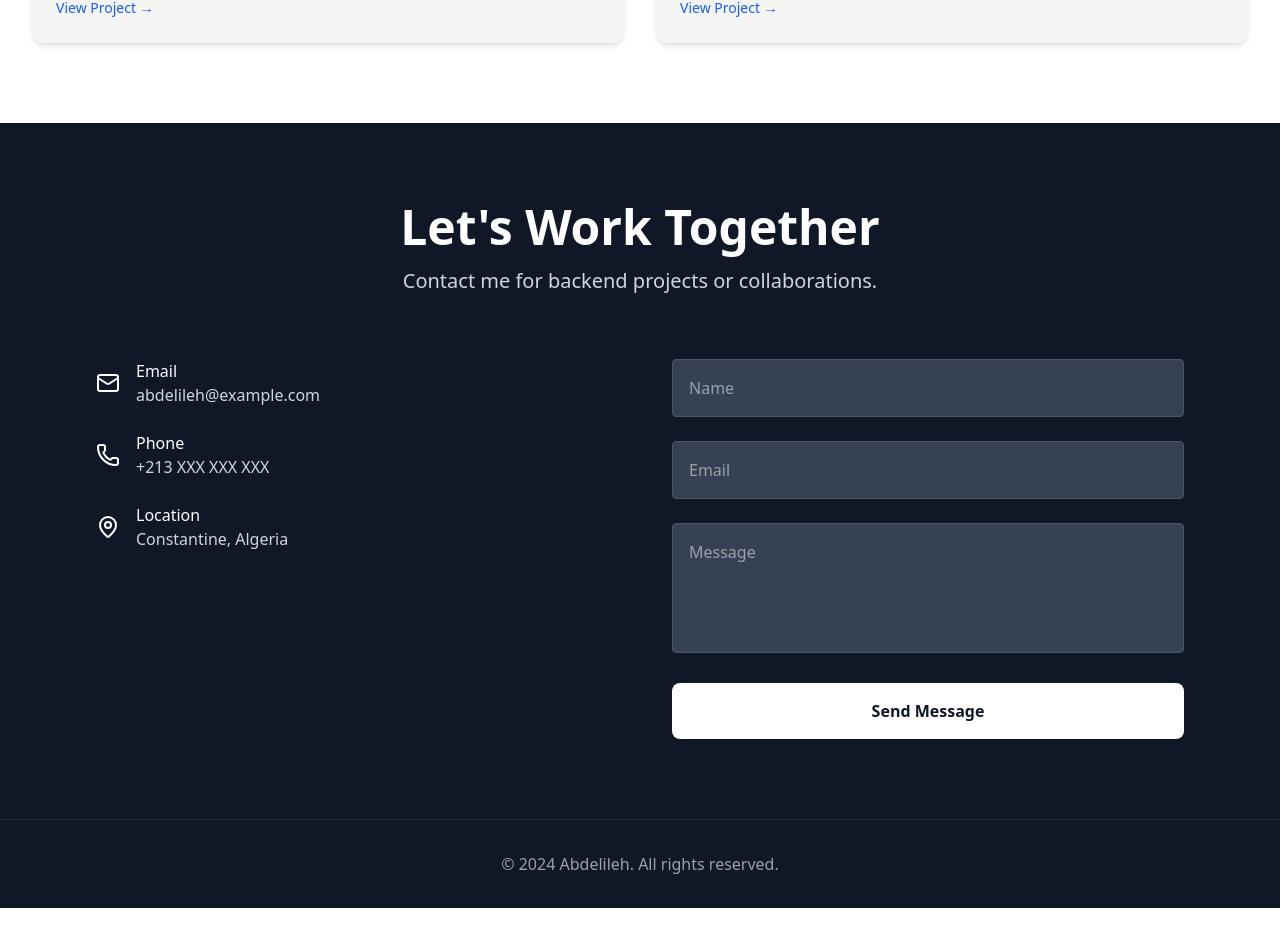
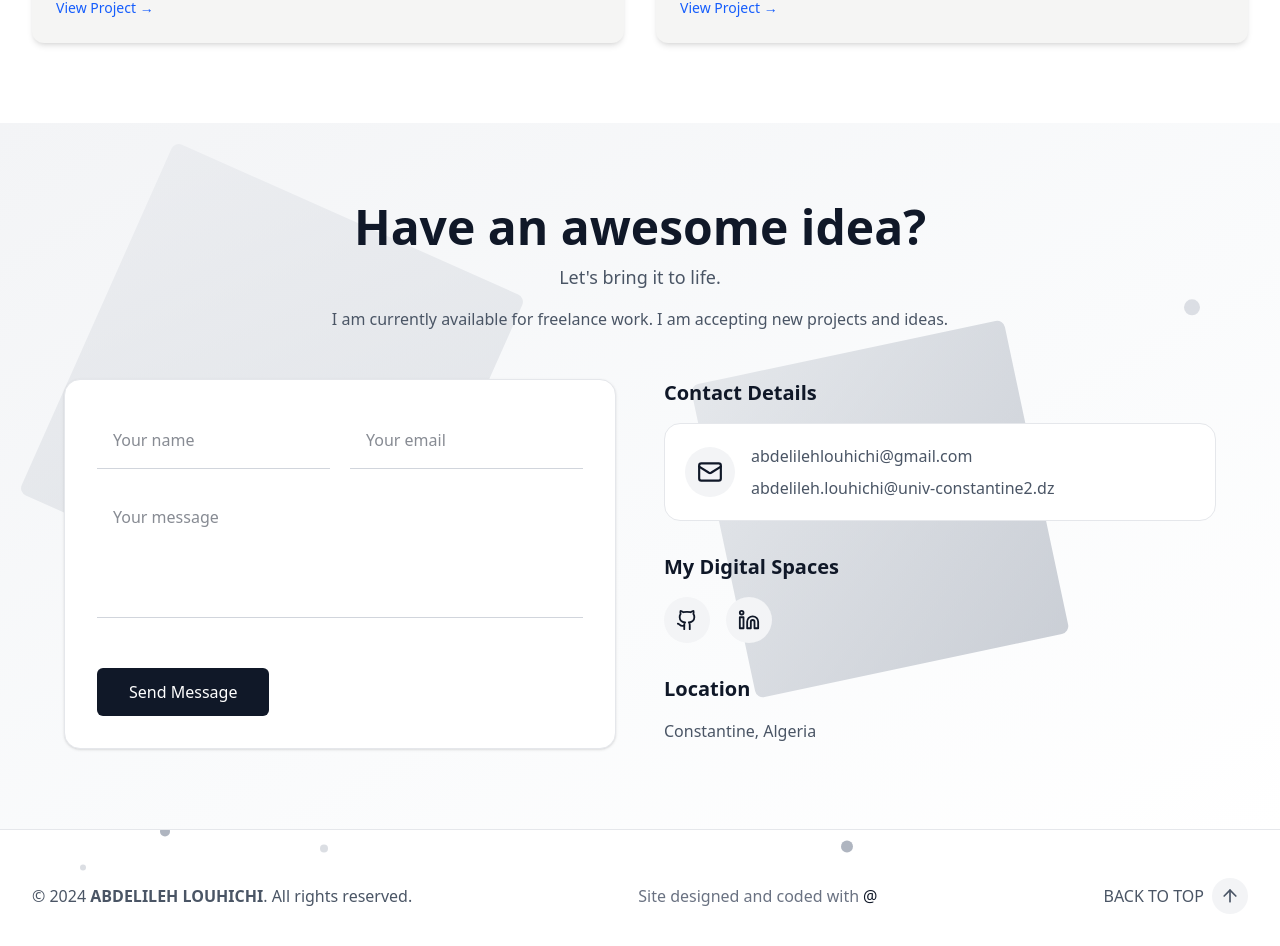
Before and after one commit to abdelileh-lou/my-portfolio, a React (Vite) app: page / in a window 1280 px wide. Shown: the part 2673-3619 px from the top of the page. Before the commit the page ends 3581 px from the top, so only its background shows below. Built offline with nearby package versions, Linux system fonts and the light colour scheme.

Commit message:
modified in components Contact Footer Services

```diff
--- a/src/components/Contact.jsx
+++ b/src/components/Contact.jsx
@@ -1,67 +1,224 @@
 import React from "react";
-import { Mail, Phone, MapPin } from "lucide-react";
+import { motion } from "framer-motion";
+import { Mail, Github, Linkedin, ArrowUp } from "lucide-react";
 
-const Contact = () => (
-  <section id="contact" className="py-20 bg-gray-900 text-white">
-    <div className="max-w-6xl mx-auto px-6 lg:px-8">
-      <div className="text-center mb-16">
-        <h2 className="text-4xl md:text-5xl font-bold mb-4">
-          Let's Work Together
-        </h2>
-        <p className="text-xl text-gray-300">
-          Contact me for backend projects or collaborations.
-        </p>
-      </div>
-      <div className="grid md:grid-cols-2 gap-16">
-        <div className="space-y-6">
-          <div className="flex items-center space-x-4">
-            <Mail className="text-white" />
-            <div>
-              <p className="font-medium">Email</p>
-              <p className="text-gray-300">abdelileh@example.com</p>
-            </div>
-          </div>
-          <div className="flex items-center space-x-4">
-            <Phone className="text-white" />
-            <div>
-              <p className="font-medium">Phone</p>
-              <p className="text-gray-300">+213 XXX XXX XXX</p>
-            </div>
-          </div>
-          <div className="flex items-center space-x-4">
-            <MapPin className="text-white" />
-            <div>
-              <p className="font-medium">Location</p>
-              <p className="text-gray-300">Constantine, Algeria</p>
-            </div>
-          </div>
-        </div>
-        <form className="space-y-6">
+const Contact = () => {
+  const scrollToTop = () => {
+    window.scrollTo({ top: 0, behavior: "smooth" });
+  };
+
+  return (
+    <section
+      id="contact"
+      className="relative py-20 bg-gradient-to-br from-gray-100 via-gray-50 to-white overflow-hidden px-8 lg:px-16"
+    >
+      {/* Animated Background Shapes - Matching Hero */}
+      <motion.div
+        className="absolute top-20 left-20 w-96 h-96 bg-gradient-to-br from-gray-200 to-gray-300 rounded-lg transform rotate-12 opacity-60"
+        initial={{ opacity: 0, scale: 0.8, rotate: 0 }}
+        animate={{ opacity: 0.6, scale: 1, rotate: 12 }}
+        transition={{ duration: 2, ease: "easeOut" }}
+      />
+
+      <motion.div
+        className="absolute bottom-40 right-60 w-80 h-80 bg-gradient-to-br from-gray-300 to-gray-400 rounded-lg transform -rotate-6 opacity-50"
+        initial={{ opacity: 0, scale: 0.8, rotate: 0 }}
+        animate={{ opacity: 0.5, scale: 1, rotate: -6 }}
+        transition={{ duration: 2.5, delay: 0.3, ease: "easeOut" }}
+      />
+
+      {/* Main Content */}
+      <div className="max-w-6xl mx-auto relative z-10">
+        {/* Title & Sentence */}
+        <motion.div
+          className="text-center mb-12"
+          initial={{ opacity: 0, y: 30 }}
+          animate={{ opacity: 1, y: 0 }}
+          transition={{ duration: 0.8, ease: "easeOut" }}
+        >
+          <motion.h2
+            className="text-4xl md:text-5xl font-bold text-gray-900 mb-3"
+            initial={{ opacity: 0 }}
+            animate={{ opacity: 1 }}
+            transition={{ duration: 0.8, delay: 0.2 }}
+          >
+            Have an awesome idea?
+          </motion.h2>
+          <motion.p
+            className="text-lg text-gray-600"
+            initial={{ opacity: 0 }}
+            animate={{ opacity: 1 }}
+            transition={{ duration: 0.8, delay: 0.4 }}
+          >
+            Let's bring it to life.
+          </motion.p>
+          <motion.p
+            className="mt-4 text-gray-600 max-w-2xl mx-auto"
+            initial={{ opacity: 0 }}
+            animate={{ opacity: 1 }}
+            transition={{ duration: 0.8, delay: 0.6 }}
+          >
+            I am currently available for freelance work. I am accepting new
+            projects and ideas.
+          </motion.p>
+        </motion.div>
+
+        <div className="grid md:grid-cols-2 gap-12 items-start">
+          {/* Contact Form */}
+          <motion.form
+            className="bg-white p-8 rounded-2xl shadow-sm space-y-5 border border-gray-200"
+            initial={{ opacity: 0, x: -30 }}
+            animate={{ opacity: 1, x: 0 }}
+            transition={{ duration: 0.8, delay: 0.3 }}
+          >
+            <div className="grid grid-cols-1 md:grid-cols-2 gap-5">
+              <motion.div
+                initial={{ opacity: 0, x: -10 }}
+                animate={{ opacity: 1, x: 0 }}
+                transition={{ duration: 0.5, delay: 0.5 }}
+              >
                 <input
                   type="text"
-            placeholder="Name"
-            className="w-full p-4 rounded bg-gray-700 border border-gray-600 text-white"
+                  placeholder="Your name"
+                  className="w-full p-4 bg-transparent border-b border-gray-300 focus:border-gray-900 outline-none transition"
                 />
+              </motion.div>
+              <motion.div
+                initial={{ opacity: 0, x: -10 }}
+                animate={{ opacity: 1, x: 0 }}
+                transition={{ duration: 0.5, delay: 0.7 }}
+              >
                 <input
                   type="email"
-            placeholder="Email"
-            className="w-full p-4 rounded bg-gray-700 border border-gray-600 text-white"
+                  placeholder="Your email"
+                  className="w-full p-4 bg-transparent border-b border-gray-300 focus:border-gray-900 outline-none transition"
                 />
+              </motion.div>
+            </div>
+            <motion.div
+              initial={{ opacity: 0, y: 10 }}
+              animate={{ opacity: 1, y: 0 }}
+              transition={{ duration: 0.5, delay: 0.9 }}
+            >
               <textarea
                 rows="4"
-            placeholder="Message"
-            className="w-full p-4 rounded bg-gray-700 border border-gray-600 text-white resize-none"
+                placeholder="Your message"
+                className="w-full p-4 bg-transparent border-b border-gray-300 focus:border-gray-900 outline-none transition resize-none"
               ></textarea>
+            </motion.div>
+            <motion.div
+              initial={{ opacity: 0, y: 10 }}
+              animate={{ opacity: 1, y: 0 }}
+              transition={{ duration: 0.5, delay: 1.1 }}
+            >
               <button
                 type="submit"
-            className="w-full bg-white text-gray-900 py-4 rounded-lg font-bold hover:bg-gray-100"
+                className="mt-6 px-8 py-3 bg-gray-900 text-white rounded-md hover:bg-gray-800 transition-colors font-medium"
+                whileHover={{ scale: 1.02 }}
+                whileTap={{ scale: 0.98 }}
               >
                 Send Message
               </button>
-        </form>
+            </motion.div>
+          </motion.form>
+
+          {/* Contact Info */}
+          <motion.div
+            className="space-y-8"
+            initial={{ opacity: 0, x: 30 }}
+            animate={{ opacity: 1, x: 0 }}
+            transition={{ duration: 0.8, delay: 0.5 }}
+          >
+            <motion.div
+              className="space-y-4"
+              initial={{ opacity: 0 }}
+              animate={{ opacity: 1 }}
+              transition={{ duration: 0.8, delay: 0.7 }}
+            >
+              <h3 className="text-xl font-semibold text-gray-900">
+                Contact Details
+              </h3>
+              <div className="flex items-center space-x-4 bg-white p-5 rounded-2xl border border-gray-200">
+                <motion.div
+                  className="p-3 rounded-full bg-gray-100 text-gray-900"
+                  whileHover={{ rotate: 10 }}
+                >
+                  <Mail size={26} />
+                </motion.div>
+                <div>
+                  <p className="text-gray-600 mb-2">
+                    abdelilehlouhichi@gmail.com
+                  </p>
+                  <p className="text-gray-600">
+                    abdelileh.louhichi@univ-constantine2.dz
+                  </p>
                 </div>
               </div>
+            </motion.div>
+
+            {/* Digital Spaces */}
+            <motion.div
+              className="space-y-4"
+              initial={{ opacity: 0 }}
+              animate={{ opacity: 1 }}
+              transition={{ duration: 0.8, delay: 0.9 }}
+            >
+              <h3 className="text-xl font-semibold text-gray-900">
+                My Digital Spaces
+              </h3>
+              <div className="flex space-x-4">
+                <motion.a
+                  href="https://github.com/abdelileh-lou"
+                  target="_blank"
+                  rel="noopener noreferrer"
+                  className="p-3 bg-gray-100 rounded-full hover:bg-gray-200 transition duration-300 text-gray-900"
+                  whileHover={{ scale: 1.1 }}
+                  whileTap={{ scale: 0.9 }}
+                >
+                  <Github size={22} />
+                </motion.a>
+                <motion.a
+                  href="https://www.linkedin.com/in/abdelileh-louhichi-4a0b7431a/"
+                  target="_blank"
+                  rel="noopener noreferrer"
+                  className="p-3 bg-gray-100 rounded-full hover:bg-gray-200 transition duration-300 text-gray-900"
+                  whileHover={{ scale: 1.1 }}
+                  whileTap={{ scale: 0.9 }}
+                >
+                  <Linkedin size={22} />
+                </motion.a>
+              </div>
+            </motion.div>
+
+            {/* Location */}
+            <motion.div
+              className="space-y-4"
+              initial={{ opacity: 0 }}
+              animate={{ opacity: 1 }}
+              transition={{ duration: 0.8, delay: 1.1 }}
+            >
+              <h3 className="text-xl font-semibold text-gray-900">Location</h3>
+              <p className="text-gray-600">Constantine, Algeria</p>
+            </motion.div>
+          </motion.div>
+        </div>
+      </div>
+
+      {/* Floating Elements - Matching Hero */}
+      <motion.div
+        className="absolute top-1/4 right-20 w-4 h-4 bg-gray-400 rounded-full"
+        animate={{
+          y: [0, -20, 0],
+          opacity: [0.3, 0.8, 0.3],
+        }}
+        transition={{
+          duration: 3,
+          repeat: Infinity,
+          ease: "easeInOut",
+        }}
+      />
     </section>
   );
+};
 
 export default Contact;
--- a/src/components/Footer.jsx
+++ b/src/components/Footer.jsx
@@ -1,11 +1,117 @@
 import React from "react";
+import { ArrowUp } from "lucide-react";
+import { motion } from "framer-motion";
 
-const Footer = () => (
-  <footer className="py-8 bg-gray-900 border-t border-gray-800">
-    <div className="max-w-7xl mx-auto px-6 lg:px-8 text-center">
-      <p className="text-gray-400">© 2024 Abdelileh. All rights reserved.</p>
-    </div>
-  </footer>
-);
+const Footer = () => {
+  const scrollToTop = () => {
+    window.scrollTo({ top: 0, behavior: "smooth" });
+  };
+
+  // Floating circle animation variants
+  const floatingCircle = {
+    initial: { y: 0, opacity: 0 },
+    animate: {
+      y: [-10, -30, -10],
+      opacity: [0.3, 0.8, 0.3],
+      transition: {
+        duration: 4,
+        repeat: Infinity,
+        ease: "easeInOut",
+      },
+    },
+  };
+
+  return (
+    <footer className="relative py-12 bg-white border-t border-gray-200 overflow-hidden">
+      <div className="max-w-7xl mx-auto px-6 lg:px-8">
+        <div className="flex flex-col md:flex-row justify-between items-center">
+          {/* Left side - Copyright */}
+          <motion.p
+            className="text-gray-600 mb-4 md:mb-0"
+            initial={{ opacity: 0, x: -20 }}
+            whileInView={{ opacity: 1, x: 0 }}
+            transition={{ duration: 0.5 }}
+            viewport={{ once: true }}
+          >
+            © 2024 <span className="font-bold">ABDELILEH LOUHICHI</span>. All
+            rights reserved.
+          </motion.p>
+
+          {/* Center - Design credit */}
+          <motion.div
+            className="hidden md:flex items-center text-gray-500 mb-4 md:mb-0"
+            initial={{ opacity: 0 }}
+            whileInView={{ opacity: 1 }}
+            transition={{ duration: 0.5, delay: 0.2 }}
+            viewport={{ once: true }}
+          >
+            <span>Site designed and coded with</span>
+            <motion.span
+              className="ml-1 text-gray-900 font-medium"
+              whileHover={{ scale: 1.1 }}
+            >
+              @
+            </motion.span>
+          </motion.div>
+
+          {/* Right side - Back to Top */}
+          <motion.button
+            onClick={scrollToTop}
+            className="flex items-center text-gray-600 hover:text-gray-900 transition-colors group"
+            initial={{ opacity: 0, x: 20 }}
+            whileInView={{ opacity: 1, x: 0 }}
+            transition={{ duration: 0.5, delay: 0.4 }}
+            viewport={{ once: true }}
+            whileHover={{ scale: 1.05 }}
+          >
+            <span className="mr-2 font-medium">BACK TO TOP</span>
+            <motion.div
+              className="p-2 bg-gray-100 rounded-full group-hover:bg-gray-200 transition-colors"
+              whileHover={{ rotate: -10 }}
+            >
+              <ArrowUp className="w-5 h-5" />
+            </motion.div>
+          </motion.button>
+        </div>
+      </div>
+
+      {/* Animated floating circles */}
+      <motion.div
+        className="absolute bottom-20 left-1/4 w-2 h-2 bg-gray-300 rounded-full"
+        variants={floatingCircle}
+        initial="initial"
+        animate="animate"
+      />
+      <motion.div
+        className="absolute top-10 right-1/3 w-3 h-3 bg-gray-400 rounded-full"
+        variants={floatingCircle}
+        initial="initial"
+        animate="animate"
+        transition={{ delay: 0.5 }}
+      />
+      <motion.div
+        className="absolute bottom-32 right-20 w-2 h-2 bg-gray-200 rounded-full"
+        variants={floatingCircle}
+        initial="initial"
+        animate="animate"
+        transition={{ delay: 0.8 }}
+      />
+      <motion.div
+        className="absolute top-16 left-20 w-1.5 h-1.5 bg-gray-300 rounded-full"
+        variants={floatingCircle}
+        initial="initial"
+        animate="animate"
+        transition={{ delay: 1.2 }}
+      />
+      <motion.div
+        className="absolute bottom-24 left-40 w-2.5 h-2.5 bg-gray-400 rounded-full"
+        variants={floatingCircle}
+        initial="initial"
+        animate="animate"
+        transition={{ delay: 0.3 }}
+      />
+    </footer>
+  );
+};
 
 export default Footer;
```
Also changed, not shown: src/components/Services.jsx (+4 -3 lines). Lines whose indentation alone changed are shown as unchanged.
